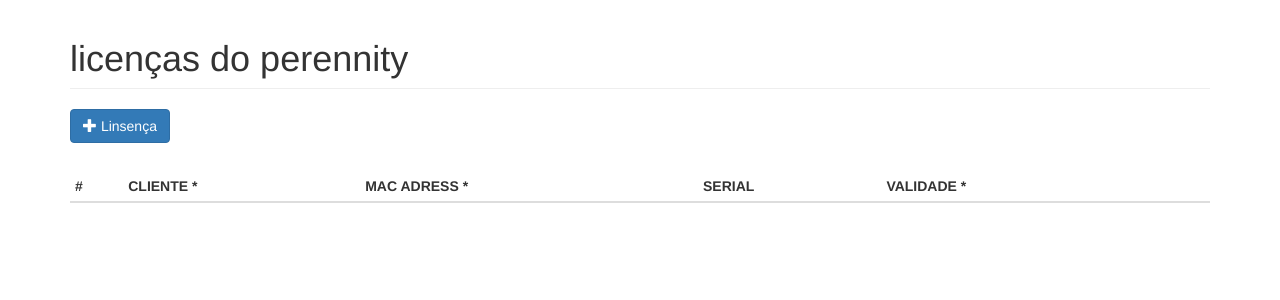
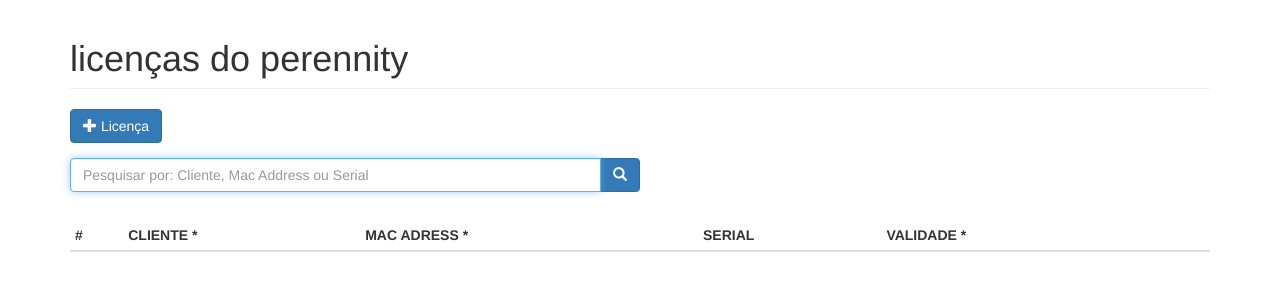
Before and after one commit to olivx/webtechsis, a Django app: page /licenses/ in a window 1280 px wide. Shown: the part 51-351 px from the top of the page. Run offline with Django 3.2, Linux system fonts and the light colour scheme; the visitor is signed in with stand-in values (Sample User, id 1); data that the repository does not hold is empty; some libraries are stand-ins or nearby versions.

Commit message:
add barra de pesquisa e status na tablema de lisença

```diff
--- a/core/models.py
+++ b/core/models.py
@@ -93,6 +93,11 @@ class PerennityLicense(models.Model):
         return ' '.join(names) or None
 
 
+    @property
+    def valid_date(self, valid):
+        print(self.valid)
+
+
 class Clientes(models.Model):
     id = models.BigIntegerField(db_column='COD_CLI', primary_key=True)  # Field name made lowercase.
     name = models.CharField(db_column='NOME_CLI', max_length=80, blank=True, null=True)  # Field name made lowercase.
--- a/core/templates/license_perennity.html
+++ b/core/templates/license_perennity.html
@@ -1,19 +1,38 @@
 {% extends 'base.html' %}
 {% load static %}
+{% load utils_extras %}
 
 {% block content  %}
 
 
 <h1 class="page-header">licenças do perennity </h1>
 
-<p>
+
+<div class="form-group">
     <button id="add-license" class="btn btn-primary js-modal-form" data-url="{% url 'license_save' %}">
         <span class="glyphicon glyphicon-plus"></span>
-        Linsença
+        Licença
     </button>
+</div>
 
-</p>
 
+<div class="col-md-6" style="margin-bottom:2em">
+    <div class="row">
+        <form action="" method="get" class="">
+            <div class="input-group">
+                <input name="lisence-search" type="text" class="form-control"
+                       placeholder="Pesquisar por: Cliente, Mac Address ou Serial "
+                       autofocus />
+
+                <span class="input-group-btn">
+                 <button class="btn btn-primary" type="submit">
+                 <i class="glyphicon glyphicon-search"></i>
+                 </button>
+            </span>
+            </div>
+        </form>
+    </div>
+</div>
 
 <div class="modal fade" id="modal-message" role="dialog">
     <div class="modal-dialog">
@@ -40,10 +59,11 @@
 
 
 
+
 <!--  tabela de licenças -->
 <div style="margin-top:2em">
     <form>
-        <table id="license_table" class="table table-striped table-condensed table-hover" width="100%" cellspacing="0">
+        <table id="license_table" class="table table-condensed table-hover" width="100%" cellspacing="0">
             <thead>
             <tr>
                 <th>#</th>
--- a/core/templates/snippet/license_table.html
+++ b/core/templates/snippet/license_table.html
@@ -1,6 +1,13 @@
+{%load utils_extras %}
 {% for license in  licenses %}
 
-<tr class="" >
+<tr class="
+
+{% if license.valid|valid_danger %} bg-danger {% endif %}
+{% if license.valid|valid_warning %} bg-warning {% endif %}
+{% if license.valid|valid_success %} bg-success {% endif %}
+
+" >
         <td id="{{ license.id }}">{{ license.id}}</td>
         <td class="client_clicked">{{ license.cliente|upper}}</td>
         <td >{{ license.mac_address|upper}}</td>
--- a/core/templatetags/utils_extras.py
+++ b/core/templatetags/utils_extras.py
@@ -1,4 +1,5 @@
 from django import template
+from datetime import date
 from django.contrib.auth.models import Group , User
 
 register = template.Library()
@@ -10,3 +11,32 @@ def has_group(user, group_name):
     if user.is_superuser:
         return True
     return user.groups.filter(name__contains=group_name).exists()
+
+@register.filter(valid_date='valid_warning')
+def valid_warning(valid_date):
+    list_warning =  [5,6,7,8,9,10]
+
+    diff_off_days = valid_date - date.today()
+    if diff_off_days.days in list_warning:
+        return True
+    else:
+        return False
+
+
+@register.filter(name='valid_danger')
+def valid_danger(valid_date):
+    list_danger =  [4,3,2,1,0, -1,-2,-3,-4,-5]
+
+    diff_off_day = valid_date - date.today()
+    if diff_off_day.days in list_danger:
+        return True
+    else:
+        return False
+
+@register.filter(name='valid_success')
+def valid_success(valide_date):
+    diff_of_days = valide_date -  date.today()
+    if diff_of_days.days > 5:
+        return True
+    else:
+        return False
--- a/core/views.py
+++ b/core/views.py
@@ -1,15 +1,15 @@
 import json
 
+from django.shortcuts import render, get_object_or_404, resolve_url
+from django.core.paginator import Paginator, EmptyPage, InvalidPage
 from django.contrib.auth.decorators import login_required
+from django.template.loader import render_to_string
+from core.models import Clientes, PerennityLicense
 from django.http import HttpResponse, JsonResponse
+from core.form import LicenseForm, ContactForm
 from django.http import HttpResponseRedirect
-from django.shortcuts import render, get_object_or_404, resolve_url
-from django.template.loader import render_to_string
-from django.core.paginator import Paginator, EmptyPage, InvalidPage
 from django.core.mail import send_mail
-from core.form import LicenseForm, ContactForm
-from core.models import Clientes, PerennityLicense
-
+from django.db.models import Q
 
 
 # Create your views here.
@@ -43,9 +43,18 @@ def contact(request):
 @login_required
 def license_list(request):
     '''List the objects in table table_license '''
-    licenses_list = PerennityLicense.objects.all()
+
+    search = request.GET.get('lisence-search')
+
+    if search ==  None or search == '':
+        licenses_list = PerennityLicense.objects.all().order_by('-id')
+
+    else:
+        licenses_list = PerennityLicense.objects.filter(Q(cliente__contains=search) |
+                                                        Q(mac_address__contains=search) |
+                                                        Q(serial__contains=search)).order_by('-id')
+
     paginator = Paginator(licenses_list, 3)
-
     try:
         page = int(request.GET.get('page', '1'))
     except:
```
Also changed, not shown: 3 other files.
